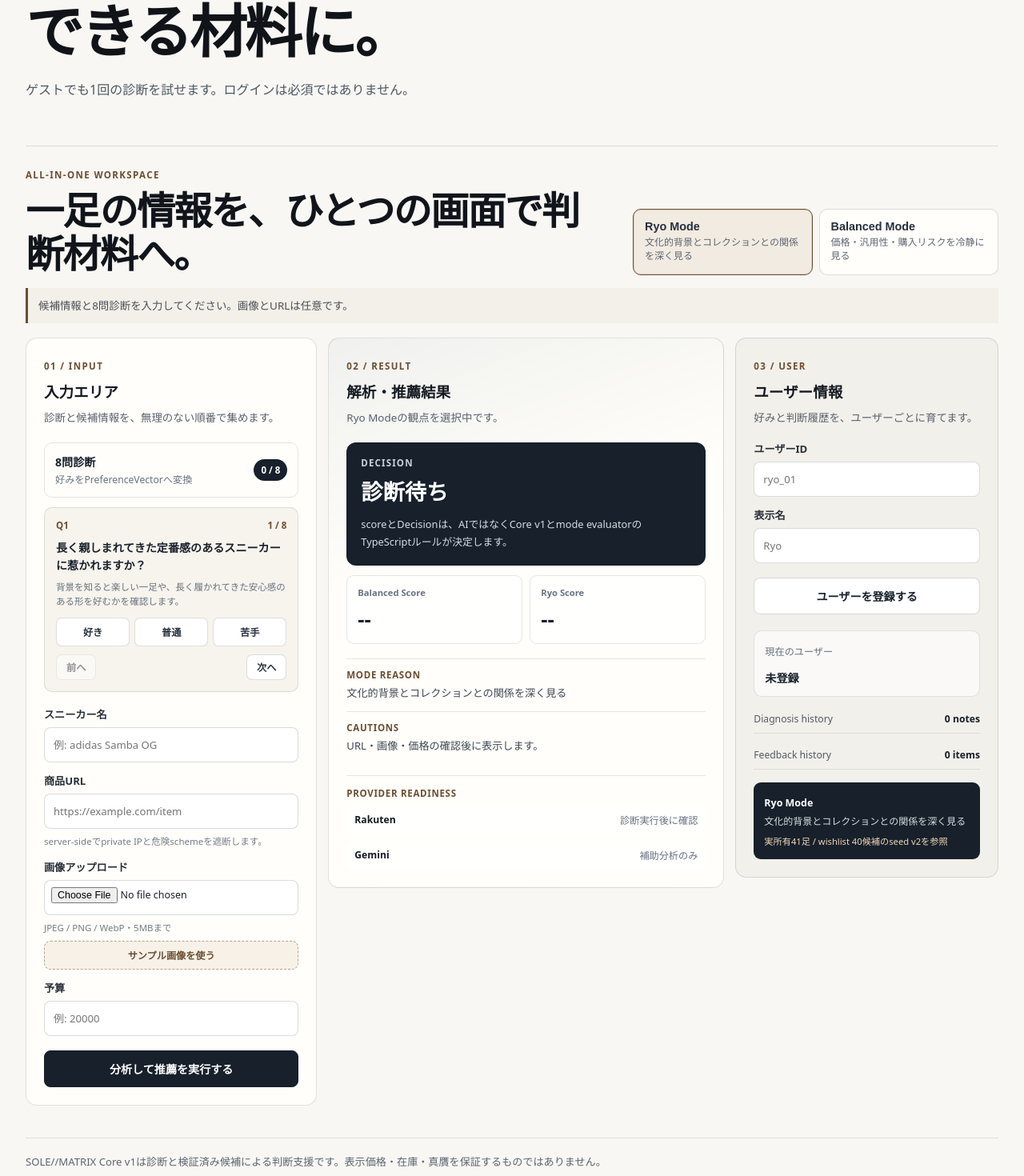
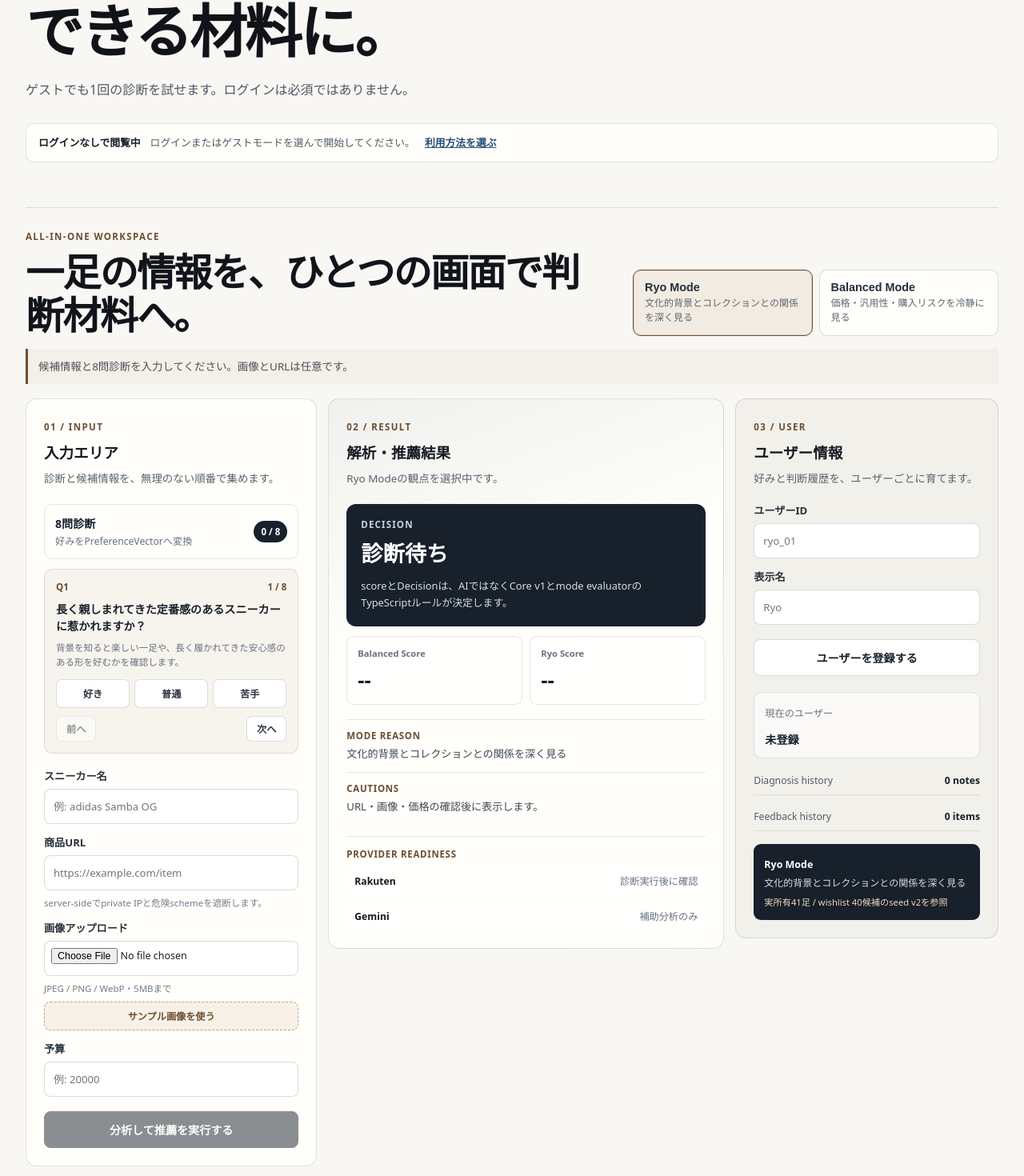
Before and after one commit to ryo-man03/sole-matrix-core, a Next.js app: page /app in a window 1280 px wide. Shown: the part 261-1731 px from the top of the page at 80% size. Built offline with nearby package versions, Linux system fonts and the light colour scheme; no server answers.

Commit message:
feat: add auth and guest session boundary

```diff
--- /dev/null
+++ b/app/_components/ProductSessionBoundary.tsx
@@ -0,0 +1,113 @@
+"use client";
+
+import { useEffect, useState } from "react";
+
+import {
+  beginGuestSession,
+  completeGuestDiagnosis,
+  createUserAuthState,
+  isSupabaseBrowserConfigured,
+} from "../_lib/auth-session/guestSession";
+import type { AuthState, SessionStorage, UserSession } from "../_lib/auth-session/types";
+import { RecommendationWorkspace } from "./RecommendationWorkspace";
+
+export function ProductSessionBoundary() {
+  const [authState, setAuthState] = useState<AuthState>({ status: "loading" });
+
+  useEffect(() => {
+    const query = new URLSearchParams(window.location.search);
+    if (query.get("session") === "guest") {
+      setAuthState({
+        status: "guest",
+        session: beginGuestSession(getBrowserStorage()),
+      });
+      return;
+    }
+    setAuthState({ status: "signed_out" });
+  }, []);
+
+  function handleGuestDiagnosisCompleted() {
+    setAuthState((current) => {
+      if (current.status !== "guest") return current;
+      return {
+        status: "guest",
+        session: completeGuestDiagnosis(current.session, getBrowserStorage()),
+      };
+    });
+  }
+
+  function handleUserSession(session: UserSession) {
+    setAuthState(createUserAuthState(session));
+  }
+
+  const providerConfigured = isSupabaseBrowserConfigured({
+    url: process.env.NEXT_PUBLIC_SUPABASE_URL,
+    anonKey: process.env.NEXT_PUBLIC_SUPABASE_ANON_KEY,
+  });
+
+  return (
+    <>
+      <SessionStatus authState={authState} providerConfigured={providerConfigured} />
+      <RecommendationWorkspace
+        authState={authState}
+        onGuestDiagnosisCompleted={handleGuestDiagnosisCompleted}
+        onUserSession={handleUserSession}
+        requireSessionSelection
+      />
+    </>
+  );
+}
+
+function SessionStatus({
+  authState,
+  providerConfigured,
+}: {
+  authState: AuthState;
+  providerConfigured: boolean;
+}) {
+  if (authState.status === "loading") {
+    return <p className="session-status">セッションを確認しています…</p>;
+  }
+
+  if (authState.status === "guest") {
+    return (
+      <div className="session-status" data-session="guest">
+        <strong>ゲストモード</strong>
+        <span>
+          {authState.session.hasCompletedDiagnosis
+            ? "1回のゲスト診断を利用済みです。ログインすると次の診断と保存を利用できます。"
+            : "1回だけ診断できます。診断履歴や個人情報は保存しません。"}
+        </span>
+      </div>
+    );
+  }
+
+  if (authState.status === "user") {
+    return (
+      <div className="session-status" data-session="user">
+        <strong>{authState.session.displayName ?? authState.session.userId}</strong>
+        <span>ユーザーmemoryへ診断と評価を保存できます。</span>
+      </div>
+    );
+  }
+
+  return (
+    <div className="session-status" data-session="signed-out">
+      <strong>ログインなしで閲覧中</strong>
+      <span>
+        {providerConfigured
+          ? "ログインまたはゲストモードを選んで開始してください。"
+          : "認証providerは未設定です。ゲストモードは引き続き利用できます。"}
+      </span>
+      <a href="/login">利用方法を選ぶ</a>
+    </div>
+  );
+}
+
+function getBrowserStorage(): SessionStorage | undefined {
+  try {
+    return window.localStorage;
+  } catch {
+    return undefined;
+  }
+}
--- a/app/_components/RecommendationWorkspace.tsx
+++ b/app/_components/RecommendationWorkspace.tsx
@@ -13,6 +13,7 @@ import {
   saveUserFeedback,
   searchRecommendations,
 } from "../_lib/apiClient";
+import type { AuthState, UserSession } from "../_lib/auth-session/types";
 import type { IntegratedRecommendationResult } from "../_lib/integrated-recommendation/types";
 import type { UserMemorySummary } from "../_lib/user-memory/types";
 
@@ -39,7 +40,19 @@ const modeDecisionLabels: Record<
   skip: "SKIP",
 };
 
-export function RecommendationWorkspace() {
+type RecommendationWorkspaceProps = {
+  authState?: AuthState;
+  onGuestDiagnosisCompleted?: () => void;
+  onUserSession?: (session: UserSession) => void;
+  requireSessionSelection?: boolean;
+};
+
+export function RecommendationWorkspace({
+  authState = { status: "signed_out" },
+  onGuestDiagnosisCompleted,
+  onUserSession,
+  requireSessionSelection = false,
+}: RecommendationWorkspaceProps = {}) {
   const [mode, setMode] = useState<(typeof workspaceModes)[number]["id"]>("ryo");
   const [sneakerName, setSneakerName] = useState("");
   const [productUrl, setProductUrl] = useState("");
@@ -76,6 +89,24 @@ export function RecommendationWorkspace() {
   );
 
   async function handleRecommend() {
+    if (
+      requireSessionSelection &&
+      (authState.status === "loading" || authState.status === "signed_out")
+    ) {
+      setWorkspaceStatus(
+        "ログインまたはゲストモードを選んでから診断を開始してください。",
+      );
+      return;
+    }
+    if (
+      authState.status === "guest" &&
+      authState.session.hasCompletedDiagnosis
+    ) {
+      setWorkspaceStatus(
+        "ゲスト診断は1回までです。ログインすると次の診断と履歴保存を利用できます。",
+      );
+      return;
+    }
     if (!allQuestionsAnswered) {
       setWorkspaceStatus(`8問すべてに回答してください。残り${preferenceDiagnosisQuestions.length - answeredCount}問です。`);
       return;
@@ -122,6 +153,9 @@ export function RecommendationWorkspace() {
       }
 
       setResult(recommendationResponse.data);
+      if (authState.status === "guest") {
+        onGuestDiagnosisCompleted?.();
+      }
       setWorkspaceStatus(
         `${selectedMode.label}の推薦が完了しました。scoreとDecisionはTypeScriptが確定しています。`,
       );
@@ -152,6 +186,11 @@ export function RecommendationWorkspace() {
         return;
       }
       setCurrentUser(payload.data);
+      onUserSession?.({
+        kind: "user",
+        userId: payload.data.profile.userId,
+        displayName: payload.data.profile.displayName,
+      });
       setWorkspaceStatus("ユーザーを登録し、memory.mdを読み込みました。");
     } finally {
       setIsRegistering(false);
@@ -283,8 +322,25 @@ export function RecommendationWorkspace() {
             <label><span>予算</span><input inputMode="numeric" min="1" onChange={(event) => setBudgetText(event.target.value)} placeholder="例: 20000" type="number" value={budgetText} /></label>
           </div>
 
-          <button className="workspace-primary-button" disabled={isAnalyzing} onClick={handleRecommend} type="button">
-            {isAnalyzing ? "分析・推薦中…" : "分析して推薦を実行する"}
+          <button
+            className="workspace-primary-button"
+            disabled={
+              isAnalyzing ||
+              (requireSessionSelection &&
+                (authState.status === "loading" ||
+                  authState.status === "signed_out")) ||
+              (authState.status === "guest" &&
+                authState.session.hasCompletedDiagnosis)
+            }
+            onClick={handleRecommend}
+            type="button"
+          >
+            {isAnalyzing
+              ? "分析・推薦中…"
+              : authState.status === "guest" &&
+                  authState.session.hasCompletedDiagnosis
+                ? "ゲスト診断は利用済み"
+                : "分析して推薦を実行する"}
           </button>
         </section>
 
@@ -348,6 +404,17 @@ export function RecommendationWorkspace() {
               <label>コメント<textarea maxLength={500} onChange={(event) => setFeedbackComment(event.target.value)} placeholder="履いた場面や迷った理由" value={feedbackComment} /></label>
               <button disabled={isSavingFeedback || !currentUser} onClick={handleSaveFeedback} type="button">{isSavingFeedback ? "保存中…" : "feedbackを保存する"}</button>
               {!currentUser ? <small>先にユーザー登録してください。</small> : null}
+            </div>
+          ) : null}
+
+          {authState.status === "guest" &&
+          authState.session.hasCompletedDiagnosis ? (
+            <div className="guest-upgrade-callout">
+              <strong>結果を保存して、次の一足も診断する</strong>
+              <p>
+                ログインすると診断履歴と推薦への評価を自分のmemoryへ保存できます。
+              </p>
+              <a href="/login?intent=login&next=/app">ログインへ</a>
             </div>
           ) : null}
 
--- /dev/null
+++ b/app/_lib/auth-session/guestSession.ts
@@ -0,0 +1,104 @@
+import type {
+  AuthState,
+  GuestSession,
+  SessionStorage,
+  UserSession,
+} from "./types";
+
+export const GUEST_SESSION_STORAGE_KEY = "sole-matrix:guest-session:v1";
+
+export function createGuestSession(
+  createId: () => string = createGuestId,
+): GuestSession {
+  return {
+    kind: "guest",
+    guestId: createId(),
+    hasCompletedDiagnosis: false,
+  };
+}
+
+export function beginGuestSession(
+  storage?: SessionStorage,
+  createId?: () => string,
+): GuestSession {
+  const existing = storage ? readGuestSession(storage) : null;
+  if (existing) return existing;
+
+  const session = createGuestSession(createId);
+  persistGuestSession(storage, session);
+  return session;
+}
+
+export function completeGuestDiagnosis(
+  session: GuestSession,
+  storage?: SessionStorage,
+): GuestSession {
+  const completed: GuestSession = {
+    ...session,
+    hasCompletedDiagnosis: true,
+  };
+  persistGuestSession(storage, completed);
+  return completed;
+}
+
+export function canGuestDiagnose(session: GuestSession): boolean {
+  return !session.hasCompletedDiagnosis;
+}
+
+export function readGuestSession(
+  storage: SessionStorage,
+): GuestSession | null {
+  try {
+    const raw = storage.getItem(GUEST_SESSION_STORAGE_KEY);
+    if (!raw) return null;
+    const value: unknown = JSON.parse(raw);
+    if (!isRecord(value)) return null;
+    if (
+      value["kind"] !== "guest" ||
+      typeof value["guestId"] !== "string" ||
+      !/^guest_[a-zA-Z0-9_-]{6,80}$/.test(value["guestId"]) ||
+      typeof value["hasCompletedDiagnosis"] !== "boolean"
+    ) {
+      return null;
+    }
+    return {
+      kind: "guest",
+      guestId: value["guestId"],
+      hasCompletedDiagnosis: value["hasCompletedDiagnosis"],
+    };
+  } catch {
+    return null;
+  }
+}
+
+export function createUserAuthState(session: UserSession): AuthState {
+  return { status: "user", session };
+}
+
+export function isSupabaseBrowserConfigured(env: {
+  url?: string | undefined;
+  anonKey?: string | undefined;
+}): boolean {
+  return Boolean(env.url?.trim() && env.anonKey?.trim());
+}
+
+function persistGuestSession(
+  storage: SessionStorage | undefined,
+  session: GuestSession,
+): void {
+  if (!storage) return;
+  try {
+    storage.setItem(GUEST_SESSION_STORAGE_KEY, JSON.stringify(session));
+  } catch {
+    // Storage can be unavailable in private browsing or a restricted WebView.
+  }
+}
+
+function createGuestId(): string {
+  const randomId = globalThis.crypto?.randomUUID?.().replaceAll("-", "");
+  return `guest_${randomId ?? `${Date.now()}_${Math.random().toString(36).slice(2)}`}`;
+}
+
+function isRecord(value: unknown): value is Record<string, unknown> {
+  return typeof value === "object" && value !== null && !Array.isArray(value);
+}
--- /dev/null
+++ b/app/_lib/auth-session/types.ts
@@ -0,0 +1,19 @@
+export type UserSession = {
+  kind: "user";
+  userId: string;
+  displayName?: string;
+};
+
+export type GuestSession = {
+  kind: "guest";
+  guestId: string;
+  hasCompletedDiagnosis: boolean;
+};
+
+export type AuthState =
+  | { status: "loading" }
+  | { status: "guest"; session: GuestSession }
+  | { status: "user"; session: UserSession }
+  | { status: "signed_out" };
+
+export type SessionStorage = Pick<Storage, "getItem" | "setItem" | "removeItem">;
--- a/app/app/page.tsx
+++ b/app/app/page.tsx
@@ -1,6 +1,6 @@
 import { AppShell } from "../_components/AppShell";
 import { MainContainer } from "../_components/MainContainer";
-import { RecommendationWorkspace } from "../_components/RecommendationWorkspace";
+import { ProductSessionBoundary } from "../_components/ProductSessionBoundary";
 
 export default function ProductAppPage() {
   return (
@@ -13,7 +13,7 @@ export default function ProductAppPage() {
             ゲストでも1回の診断を試せます。ログインは必須ではありません。
           </p>
         </header>
-        <RecommendationWorkspace />
+        <ProductSessionBoundary />
       </MainContainer>
     </AppShell>
   );
--- a/app/globals.css
+++ b/app/globals.css
@@ -139,6 +139,70 @@ body {
   max-width: 820px;
 }
 
+.session-status {
+  min-width: 0;
+  display: flex;
+  flex-wrap: wrap;
+  align-items: baseline;
+  gap: 6px 12px;
+  margin: 28px 0 0;
+  border: 1px solid rgba(35, 43, 55, 0.14);
+  border-radius: 10px;
+  background: #fffefa;
+  padding: 13px 15px;
+  color: #515b68;
+  font-size: 0.8rem;
+  line-height: 1.6;
+}
+
+.session-status strong {
+  color: #17202b;
+}
+
+.session-status[data-session="guest"] {
+  border-color: rgba(107, 79, 50, 0.32);
+  background: #f4ece1;
+}
+
+.session-status[data-session="user"] {
+  border-color: rgba(24, 61, 42, 0.28);
+  background: #e9f2ec;
+}
+
+.session-status a {
+  color: #284d74;
+  font-weight: 800;
+}
+
+.guest-upgrade-callout {
+  display: grid;
+  gap: 8px;
+  margin-top: 16px;
+  border: 1px solid rgba(107, 79, 50, 0.3);
+  border-radius: 9px;
+  background: #fff9ef;
+  padding: 14px;
+}
+
+.guest-upgrade-callout strong {
+  color: #17202b;
+  font-size: 0.84rem;
+}
+
+.guest-upgrade-callout p {
+  margin: 0;
+  color: #59616d;
+  font-size: 0.76rem;
+  line-height: 1.6;
+}
+
+.guest-upgrade-callout a {
+  width: fit-content;
+  color: #6b4f32;
+  font-size: 0.78rem;
+  font-weight: 800;
+}
+
 .app-shell {
   min-height: 100vh;
   display: flex;
```
Also changed, not shown: 2 other files (tests, documents, lock files or other folders).
